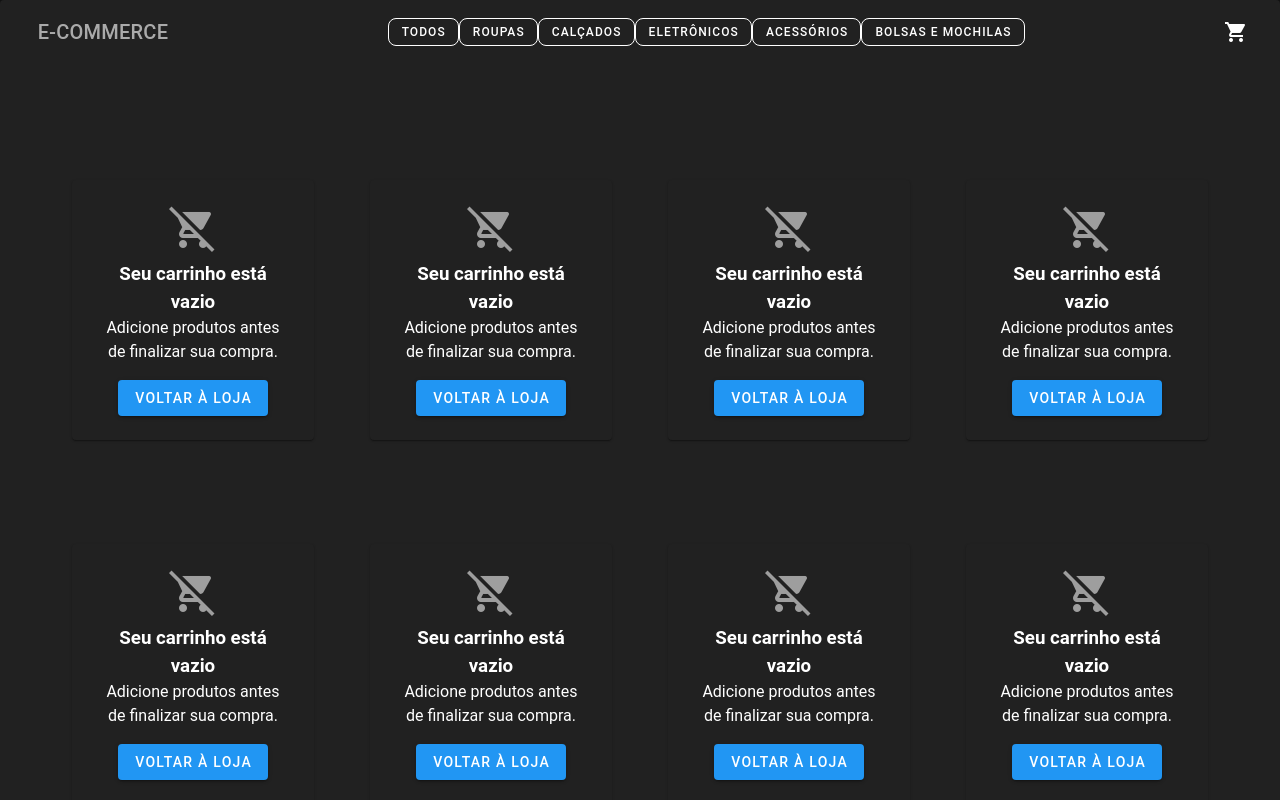
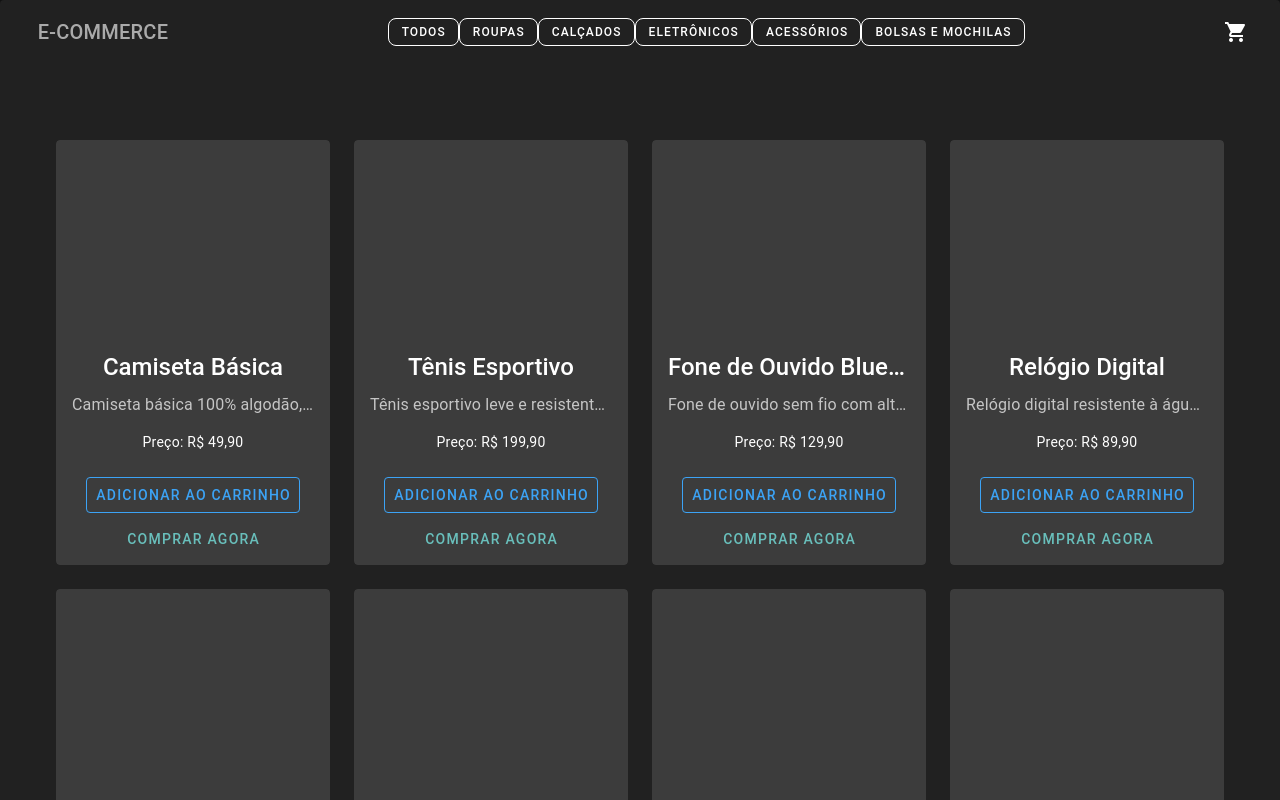
Before and after one commit to Brenomoreiracarvalho/E-commerce, a Vue app in the folder e-commerce/: page / in a window 1280 px wide. Shown: the top 800 px of the page. Built offline with nearby package versions, Linux system fonts and the light colour scheme; a small style sheet from the web is missing.

Commit message:
Resgatando o Card de Produtos

```diff
--- a/e-commerce/src/components/Produtos/CardProduto.vue
+++ b/e-commerce/src/components/Produtos/CardProduto.vue
@@ -1,90 +1,64 @@
 <template>
-  <v-container class="my-6">
-    <template v-if="carrinho.length > 0">
-      <div v-if="step === 1">
-        <ResumoPedido
-          :carrinho="carrinho"
-          @aumentar="aumentarProduto"
-          @diminuir="diminuirProduto"
-          @remover="removerDoCarrinho"
-        />
-      </div>
-
-      <div v-else-if="step === 2">
-        <FormularioEntrega
-          ref="formularioEntregaRef"
-          @validouFormulario="proximoStep"
-          @voltarStep="voltarStep"
-        />
-      </div>
-
-      <div v-else-if="step === 3">
-        <v-card class="pa-6 text-center">Tela de Pagamento</v-card>
-      </div>
-    </template>
-
-    <template v-else>
-      <v-card class="pa-6 text-center" elevation="1">
-        <v-icon size="48" color="grey">mdi-cart-off</v-icon>
-        <h3 class="mt-2">Seu carrinho está vazio</h3>
-        <p>Adicione produtos antes de finalizar sua compra.</p>
-        <router-link to="/">
-          <v-btn color="primary" class="mt-4">Voltar à loja</v-btn>
-        </router-link>
-      </v-card>
-    </template>
-  </v-container>
+  <v-card variant="tonal">
+    <v-img
+      :src="produto.imagem"
+      height="200px"
+      class="white--text align-end"
+    ></v-img>
+    <v-card-title class="text-h5">{{ produto.nome }}</v-card-title>
+    <v-card-subtitle class="text-subtitle-1">{{ produto.descricao }}</v-card-subtitle>
+    <v-card-text>
+      <p>{{ produto.detalhes }}</p>
+      <p>Preço: R$ {{ produto.preco.toFixed(2).replace('.', ',') }}</p>
+    </v-card-text>
+    <v-card-actions>
+      <v-row class="w-100" dense>
+        <v-col
+          cols="12"
+          sm="12"
+        >
+          <v-btn
+            color="primary"
+            variant="outlined"
+            @click="$emit('adicionar')"
+          >
+            Adicionar ao Carrinho
+          </v-btn>
+        </v-col>
+        <v-col
+          cols="12"
+          sm="12"
+        >
+          <v-btn
+            color="secondary"
+            variant="text"
+          >
+            Comprar Agora
+          </v-btn>
+        </v-col>
+      </v-row>
+    </v-card-actions>
+  </v-card>
 </template>
 
-<script setup>
-import { ref, onMounted } from 'vue'
-import { useRouter } from 'vue-router'
-import ResumoPedido from '@/components/Checkout/ResumoPedido.vue'
-import FormularioEntrega from '@/components/Checkout/FormularioEntrega.vue'
+<script>
+export default {
+  name: 'CardProduto',
+  props: {
+    produto: {
+      type: Object,
+      required: true
+    }
+  }
+};
+</script>
 
-const carrinho = ref([])
-const step = ref(1)
-const router = useRouter()
-const formularioEntregaRef = ref(null)
 
-onMounted(() => {
-  const salvo = localStorage.getItem('carrinho')
-  carrinho.value = salvo ? JSON.parse(salvo) : []
-})
-
-function salvarCarrinho() {
-  localStorage.setItem('carrinho', JSON.stringify(carrinho.value))
+<style scoped>
+.v-card {
+  height: 100%;
+  display: flex;
+  flex-direction: column;
+  justify-content: space-between;
 }
-
-function aumentarProduto(produto) {
-  const item = carrinho.value.find(i => i.produto.id === produto.id)
-  if (item) {
-    item.quantidade++
-    salvarCarrinho()
-  }
-}
-
-function diminuirProduto(produtoId) {
-  const item = carrinho.value.find(i => i.produto.id === produtoId)
-  if (item && item.quantidade > 1) {
-    item.quantidade--
-    salvarCarrinho()
-  }
-}
-
-function removerDoCarrinho(produtoId) {
-  const index = carrinho.value.findIndex(i => i.produto.id === produtoId)
-  if (index !== -1) {
-    carrinho.value.splice(index, 1)
-    salvarCarrinho()
-  }
-}
-
-function proximoStep() {
-  if (step.value < 3) step.value++
-}
-
-function voltarStep() {
-  if (step.value > 1) step.value--
-}
-</script>
+</style>
```
